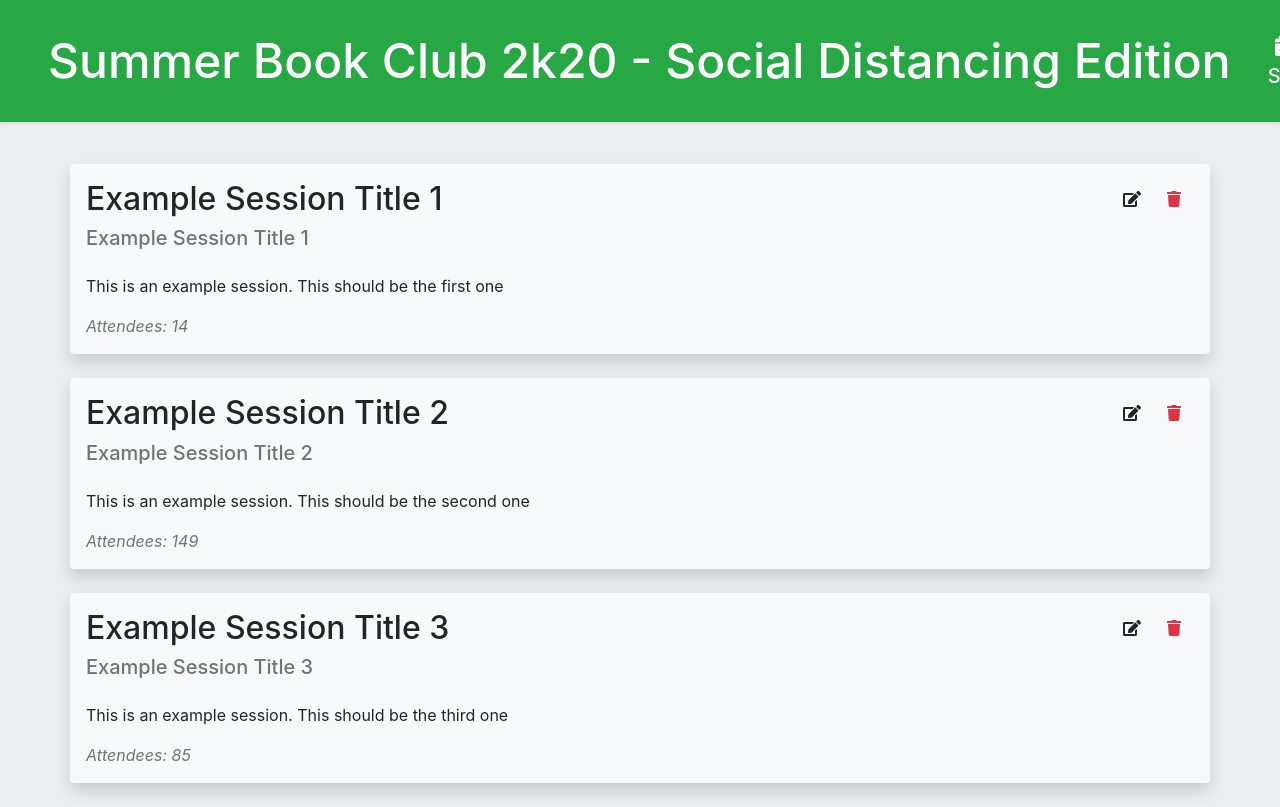
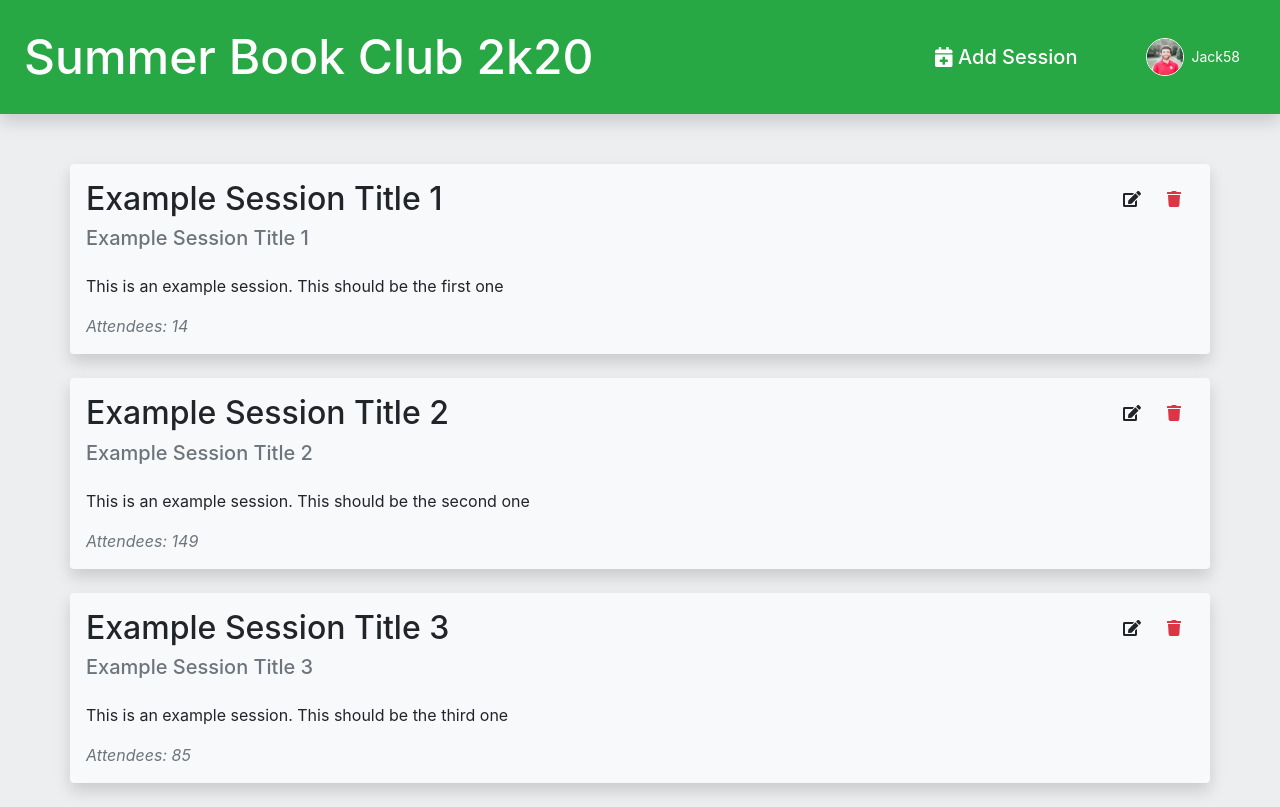
Before and after one commit to Jackschwarz58/ProgramPlanner-Paycom2020, a React (Create React App) app: page / in a window 1280 px wide. Built offline with nearby package versions, Linux system fonts and the light colour scheme.

Commit message:
Changed id numbering and navbar styling

```diff
--- a/src/components/navbar.jsx
+++ b/src/components/navbar.jsx
@@ -2,7 +2,6 @@
 import React, { Component } from "react";
 import { FontAwesomeIcon } from "@fortawesome/react-fontawesome";
 import { faCalendarPlus } from "@fortawesome/free-solid-svg-icons";
-import "../index.css";
 
 class NavBar extends Component {
   render() {
@@ -17,6 +16,7 @@ class NavBar extends Component {
 
     const profileStyle = {
       borderRadius: "50%",
+      border: "1px solid white",
     };
 
     const navItemStyle = {
@@ -26,9 +26,9 @@ class NavBar extends Component {
 
     return (
       <div className="conatiner-fluid">
-        <nav className="navbar navbar-expand-lg fixed-top navbar-light bg-success px-5 py-3 shadow-sm">
+        <nav className="navbar navbar-expand-lg fixed-top navbar-light bg-success px-4 py-3 shadow">
           <a className="navbar-brand text-white" style={titleStyle} href="#">
-            Summer Book Club 2k20 - Social Distancing Edition
+            Summer Book Club 2k20
           </a>
           <button
             className="navbar-toggler"
@@ -64,7 +64,7 @@ class NavBar extends Component {
                   src={`../assets/${this.props.user.id}-profile.jpg`}
                   width="38"
                   height="38"
-                  alt=""
+                  alt="??"
                   loading="lazy"
                 />
                 <span className="text-white" style={dropdownStyle}>
```
Also changed, not shown: public/assets/1-profile.jpg (added), public/assets/default-profile.jpg (added).
